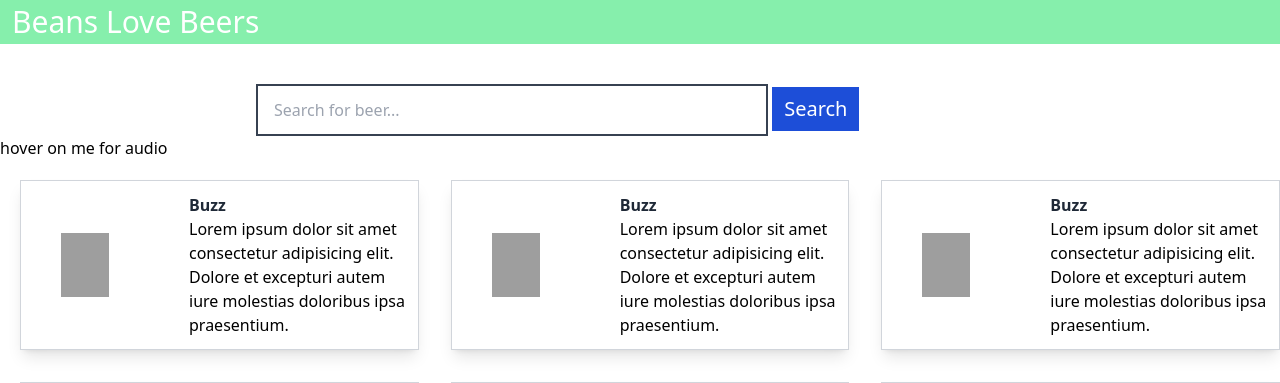
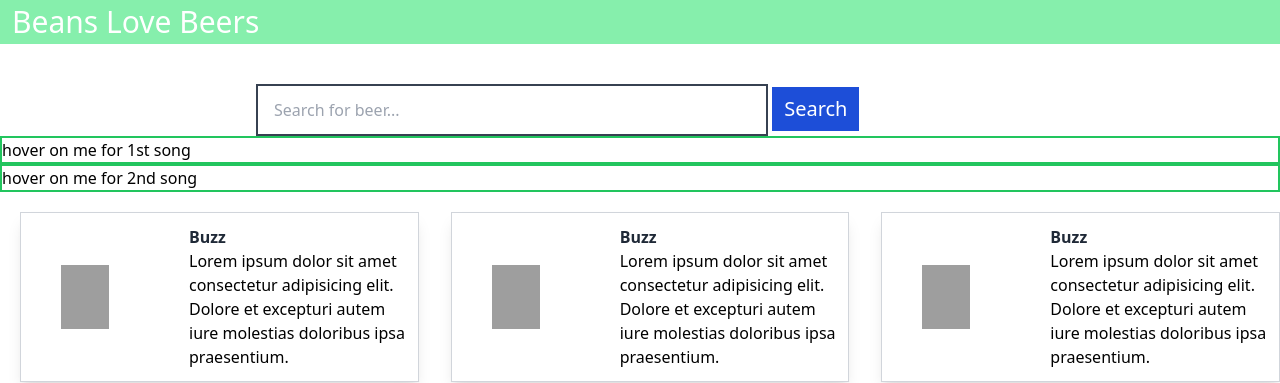
Before and after one commit to lijake8/spotifly, a Flask app: page / in a window 1280 px wide. Shown: the top 383 px of the page. Run offline with Flask 3, Linux system fonts and the light colour scheme; grey boxes are pictures that could not be loaded.

Commit message:
added ability to pass audio src from html

```diff
--- a/static/dist/output.css
+++ b/static/dist/output.css
@@ -642,6 +642,11 @@ video {
   border-color: rgb(55 65 81 / var(--tw-border-opacity));
 }
 
+.border-green-500 {
+  --tw-border-opacity: 1;
+  border-color: rgb(34 197 94 / var(--tw-border-opacity));
+}
+
 .bg-blue-700 {
   --tw-bg-opacity: 1;
   background-color: rgb(29 78 216 / var(--tw-bg-opacity));
--- a/static/src/script.js
+++ b/static/src/script.js
@@ -1,25 +1,18 @@
-// Get the element that triggers the audio playback on hover
-const hoverElement = document.getElementById('hoverElement');
+// Get all elements with the class 'hoverElement'
+const hoverElements = document.getElementsByClassName('hoverElement');
 
-// Get the audio player element
-const audioPlayer = document.getElementById('audioPlayer');
+// Add event listeners to each hover element
+Array.from(hoverElements).forEach((element) => {
+    const audioPlayer = element.getElementsByTagName('audio')[0];
+    const audioSourceUrl = element.dataset.audioUrl; //By using the dataset property, you can access custom data attributes prefixed with "data-". The dataset property is an object that contains all the custom data attributes of the element as properties. The dataset property automatically converts the kebab-case format (data-audio-url) of the custom attribute name into camelCase format (audioUrl) when accessed as a property
 
-// Set the source URL of the audio file
-const audioSourceUrl = 'https://p.scdn.co/mp3-preview/4d9bde799eec8913e53c184c45b9fd575690b917?cid=9688e06282ff4043a95d46dee1f7467d';
+    element.addEventListener('mouseenter', () => {
+        audioPlayer.src = audioSourceUrl;
+        audioPlayer.play();
+    });
 
-// Add a hover event listener to the hover element
-hoverElement.addEventListener('mouseenter', () => {
-    // Set the source URL of the audio player
-    audioPlayer.src = audioSourceUrl;
-
-    // Play the audio
-    audioPlayer.play();
+    element.addEventListener('mouseleave', () => {
+        audioPlayer.pause();
+        audioPlayer.src = '';
+    });
 });
-
-hoverElement.addEventListener('mouseleave', () => {
-    // Pause the audio
-    audioPlayer.pause();
-
-    // Reset the audio player source
-    audioPlayer.src = '';
-});
--- a/templates/index.html
+++ b/templates/index.html
@@ -23,10 +23,16 @@
     </div>
     <!-- Selection -->
 
-    <audio id="audioPlayer"></audio>
-    <div id="hoverElement">
-      <!-- Content -->
-      <p>hover on me for audio</p>
+    <div class="hoverElement border-2 border-green-500" data-audio-url="https://p.scdn.co/mp3-preview/4d9bde799eec8913e53c184c45b9fd575690b917?cid=9688e06282ff4043a95d46dee1f7467d">
+        <audio></audio>
+        <!-- Content for the first hover element -->
+        <p>hover on me for 1st song</p>
+      </div>
+
+      <div class="hoverElement border-2 border-green-500" data-audio-url="https://p.scdn.co/mp3-preview/337c8d45ac66899bc2db9ef3ed9438fe1d035ab1?cid=9688e06282ff4043a95d46dee1f7467d">
+        <audio></audio>
+        <!-- Content for the second hover element -->
+        <p>hover on me for 2nd song</p>
     </div>
 
     <div class="container">
```
